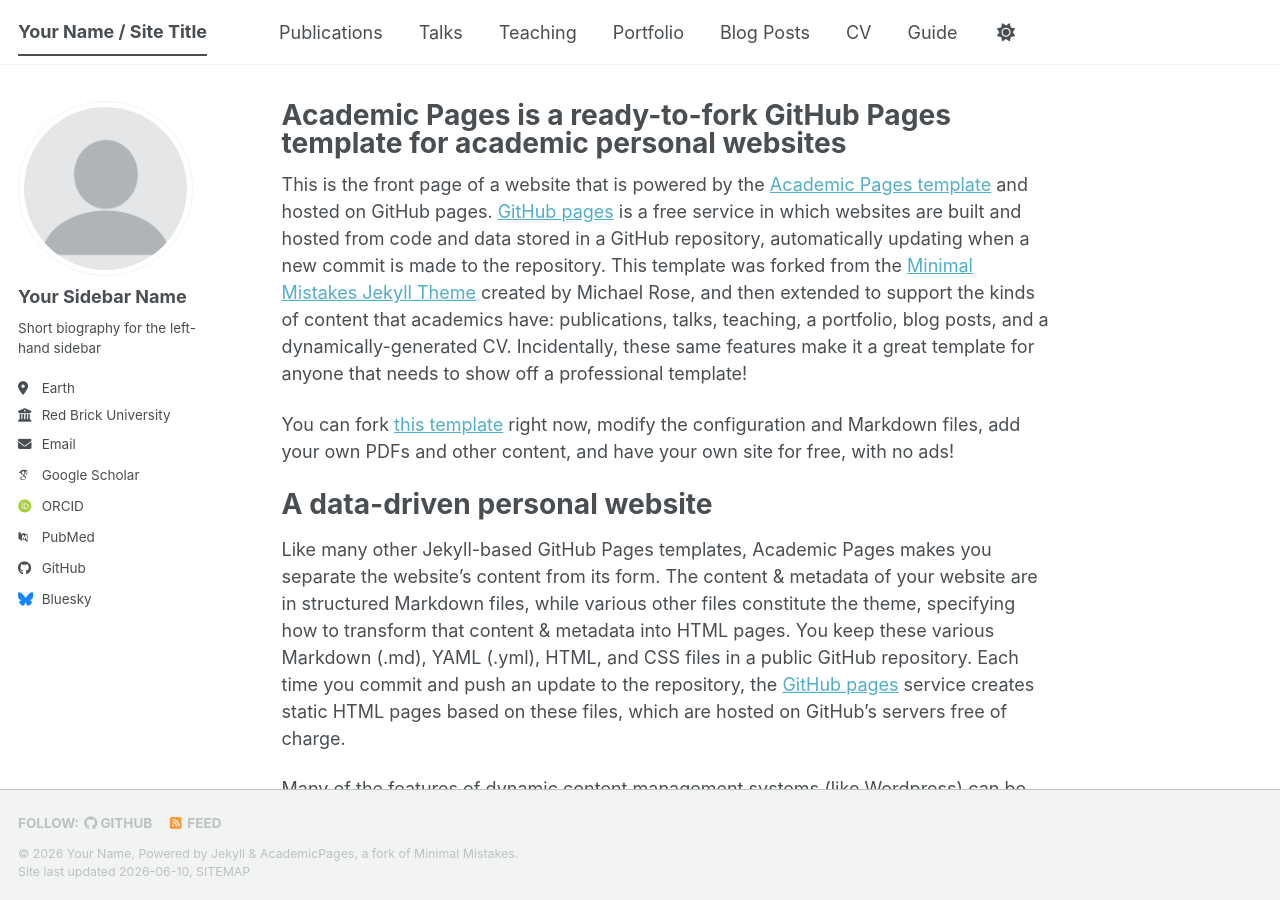
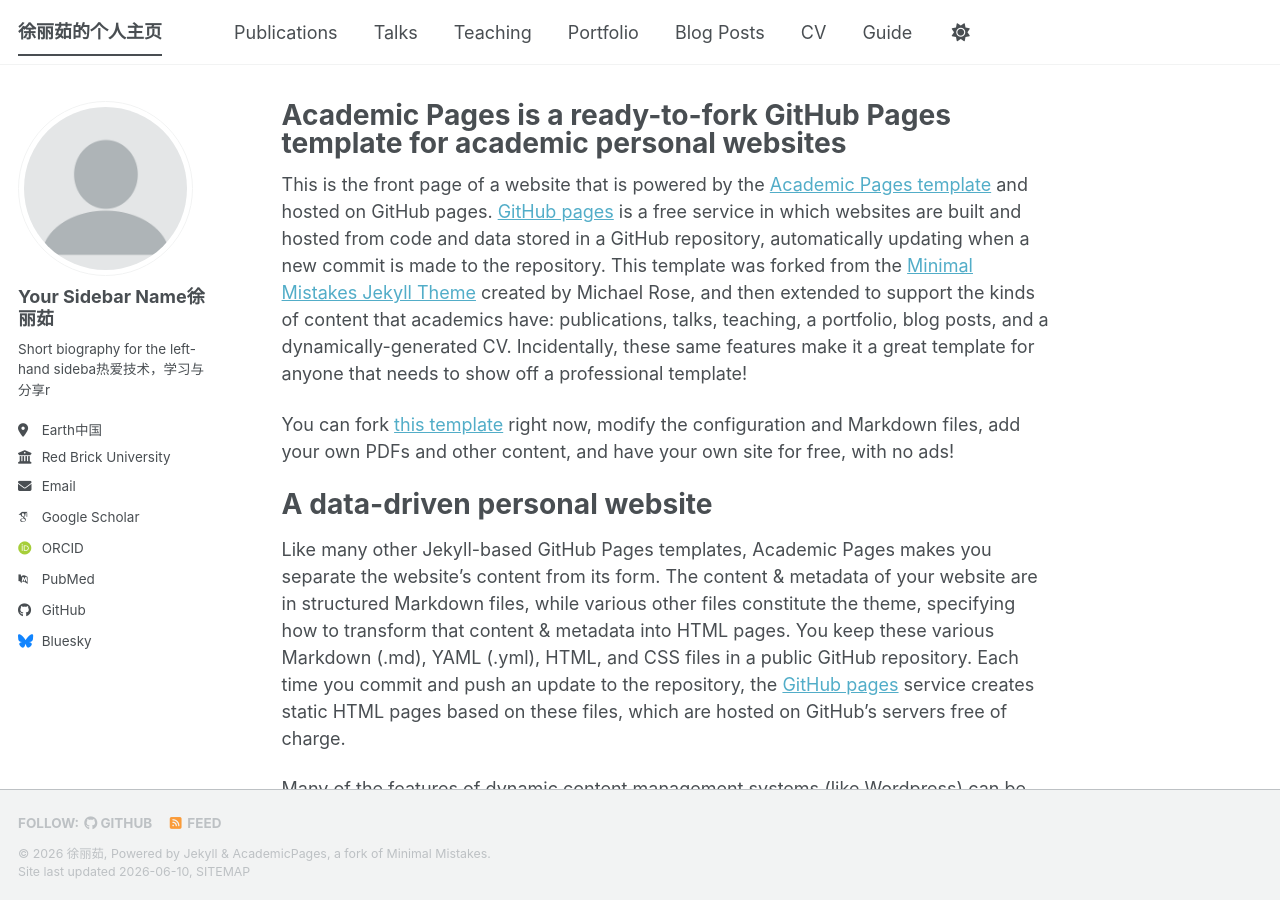
Before and after one commit to xlr527/xlr527.github.io, a Jekyll site: the page built from _pages/about.md, in a window 1280 px wide and 900 px high. Built offline with Jekyll 4.4.1, drawn with Linux system fonts in a browser that asks for light colours; some web fonts are replaced; a script bundle is joined from its source files by our own code; library files that are not in the unit come from our copies.

Commit message:
Modify site title, author info, and repository
Updated site configuration with personal details and links.

```diff
--- a/_config.yml
+++ b/_config.yml
@@ -9,14 +9,14 @@
 # Basic Site Settings
 locale                   : "en-US"
 site_theme               : "default" # The available themes options are "default", "air", "sunrise", "mint", "dirt" and "contrast"
-title                    : "Your Name / Site Title"
+title                    : "徐丽茹的个人主页"
 title_separator          : "-"
-name                     : &name "Your Name"
-description              : &description "Your Name's academic portfolio"   # Update this with a general description of your site, this is the default if not overridden by a page
-url                      : https://academicpages.github.io # The base hostname & protocol for your site e.g. "https://[your GitHub username].github.io",
+name                     : &name "徐丽茹"
+description              : &description "Your Name's academic portfolioAI专业学生｜个人主页"   # Update this with a general description of your site, this is the default if not overridden by a page
+url                      : https://xlrweb.github.io # The base hostname & protocol for your site e.g. "https://[your GitHub username].github.io",
                                                            # or if you already have some other page hosted on Github then use "https://[your GitHub username].github.io/[Your Repo Name]"
 baseurl                  : "" # the subpath of your site, e.g. "/blog"
-repository               : "academicpages/academicpages.github.io"
+repository               : "xlrweb/xlrweb.github.io"
 
 # Site Author - The following control what appear as part of the author content on the side bar.
 #               If a field is blank the icon and link will not appear, otherwise it will be shown.
@@ -24,13 +24,13 @@ repository               : "academicpages/academicpages.github.io"
 author:
   # Biographic information
   avatar           : "profile.png"
-  name             : "Your Sidebar Name"
+  name             : "Your Sidebar Name徐丽茹"
   pronouns         : # example: "she/her"
-  bio              : "Short biography for the left-hand sidebar"
-  location         : "Earth"
+  bio              : "Short biography for the left-hand sideba热爱技术，学习与分享r"
+  location         : "Earth中国"
   employer         : "Red Brick University"
   uri              : # URL
-  email            : "none@example.org"
+  email            : "2766343548@qq.com"
 
   # Academic websites
   academia         : # URL
```
